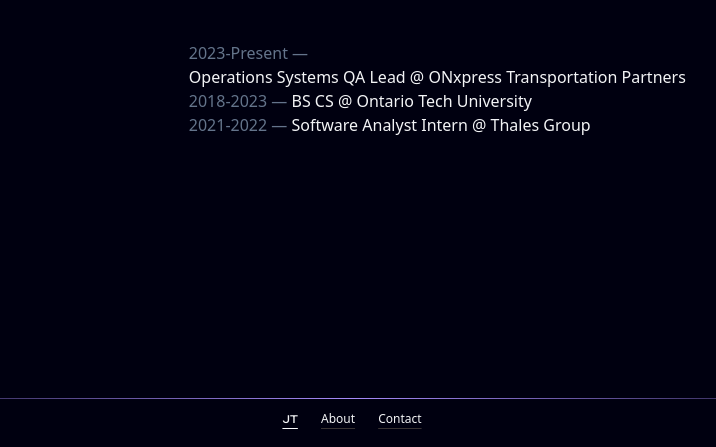
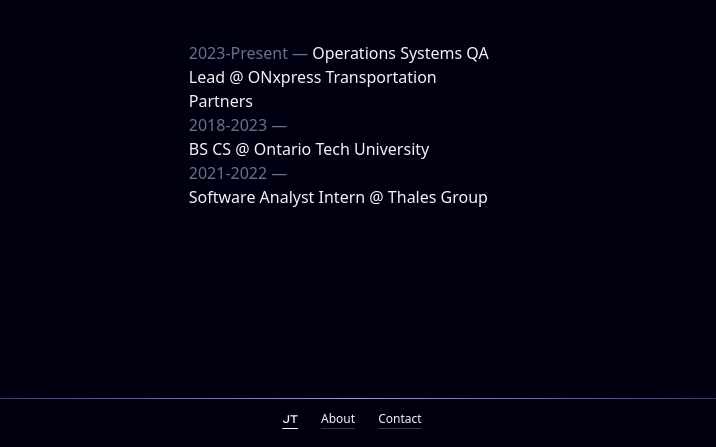
Before and after one commit to JustinT-compsci/portfolio, a website: page dist/index.html in a window 1280 px wide. Shown: the part 353-800 px from the top of the page, without its empty margins (288-1004 px from the left). Drawn offline with Linux system fonts and the light colour scheme.

Commit message:
Update index.html

```diff
--- a/dist/index.html
+++ b/dist/index.html
@@ -126,7 +126,7 @@
                 <span class="text-slate-500">
                   2023-Present —
                 </span>
-                <span class="whitespace-nowrap">
+                <span>
                   Operations Systems QA Lead @
                   <a href="https://onxpress.com/" target="_blank">
                     <span class="font-medium transition hover:text-gray-200 mr-12">
```
